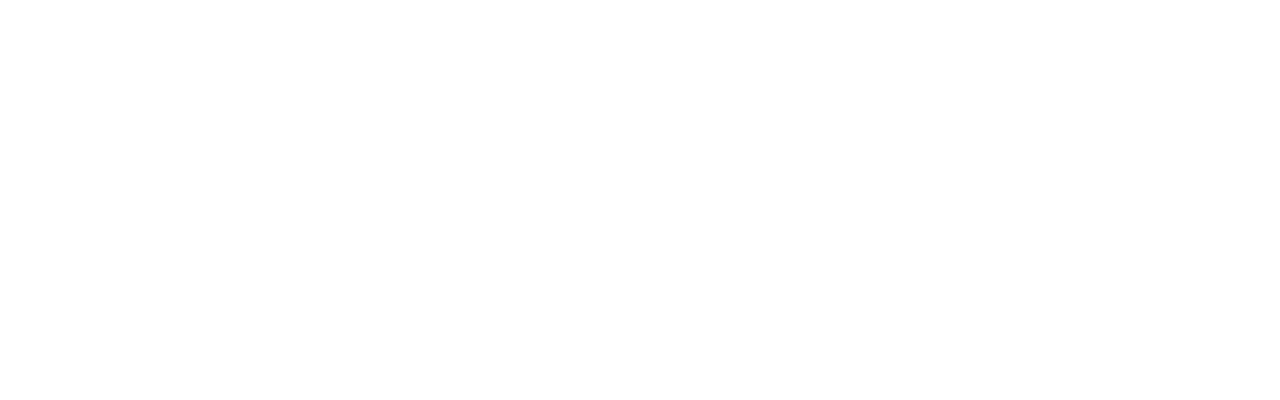
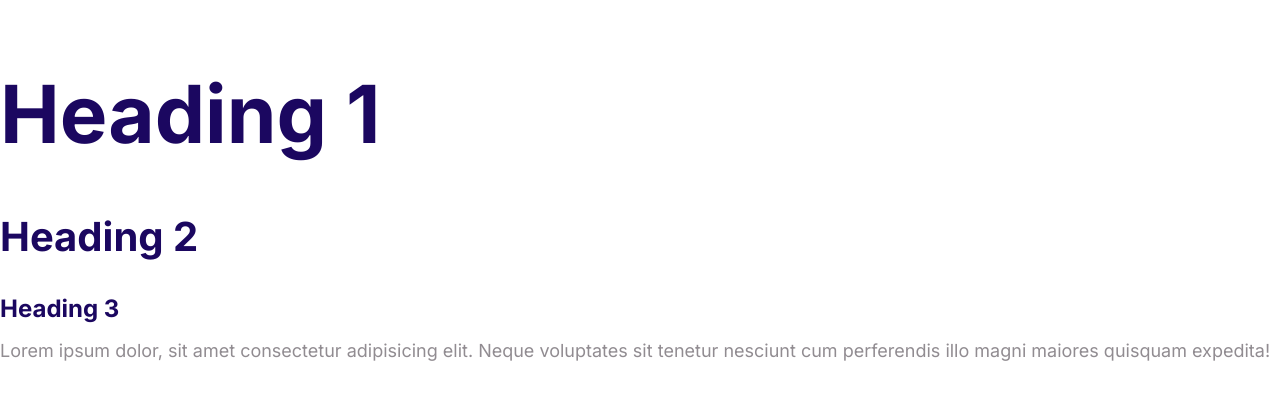
Before and after one commit to skak11/skakify, a plain HTML site: page index.html in a window 1280 px wide. Drawn offline with Linux system fonts and the light colour scheme.

Commit message:
Define the styles for the fonts.

```diff
--- a/css/style.css
+++ b/css/style.css
@@ -1,3 +1,7 @@
+html {
+    font-size: 62.5%;
+}
+
 :root {
     --color-primary: #2584ff;
     --color-secondary: #00d9ff;
@@ -5,3 +9,49 @@
     --color-headings: #1b0760;
     --color-body: #918c91
 }
+
+body {
+    font-family: Inter, Arial, Helvetica, sans-serif;
+    font-size: 2.4rem;
+    line-height: 1.5;
+    color: var(--color-body);
+}
+
+h1, h2, h3 {
+    color: var(--color-headings);
+    margin-bottom: 1rem;
+}
+
+h1 {
+    font-size: 7rem;
+}
+
+h2 {
+    font-size: 4rem;
+}
+
+h3 {
+    font-size: 3rem;
+}
+
+p {
+    margin-top: 0;
+}
+
+@media screen and (min-width: 1024px) {
+    body {
+        font-size: 1.8rem;
+    }
+
+    h1 {
+        font-size: 8rem;
+    }
+
+    h2 {
+        font-size: 4rem;
+    }
+
+    h3 {
+        font-size: 2.4rem;
+    }
+}
--- a/index.html
+++ b/index.html
@@ -4,8 +4,22 @@
     <meta charset="UTF-8" />
     <meta name="viewport" content="width=device-width, initial-scale=1.0" />
     <title>Document</title>
+    <link rel="preconnect" href="https://fonts.googleapis.com" />
+    <link rel="preconnect" href="https://fonts.gstatic.com" crossorigin />
+    <link
+      href="https://fonts.googleapis.com/css2?family=Inter:wght@400;700&display=swap"
+      rel="stylesheet"
+    />
     <link rel="stylesheet" href="css/normalize.css" />
     <link rel="stylesheet" href="css/style.css" />
   </head>
-  <body></body>
+  <body>
+    <h1>Heading 1</h1>
+    <h2>Heading 2</h2>
+    <h3>Heading 3</h3>
+    <p>
+      Lorem ipsum dolor, sit amet consectetur adipisicing elit. Neque voluptates
+      sit tenetur nesciunt cum perferendis illo magni maiores quisquam expedita!
+    </p>
+  </body>
 </html>
```
